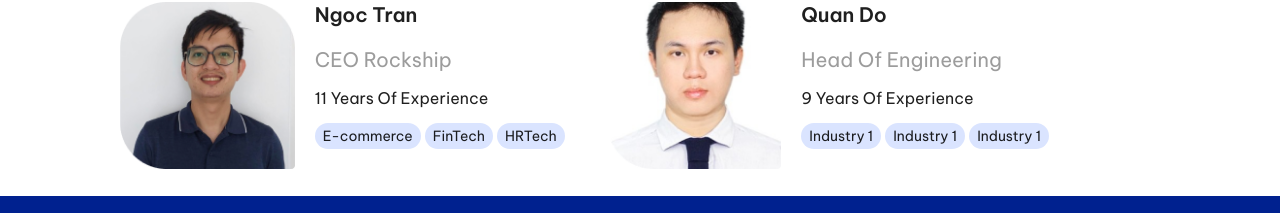
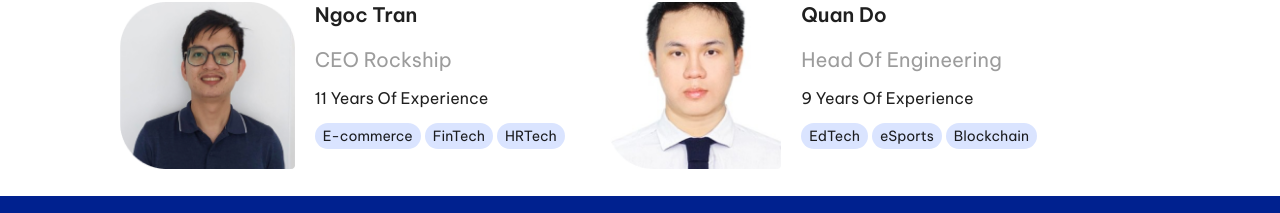
Before and after one commit to htz0707/rockship-frontend, a Next.js app: page /build-your-ai in a window 1280 px wide. Shown: the part 4419-4632 px from the top of the page. Built offline with nearby package versions, Linux system fonts and the light colour scheme.

Commit message:
Revert "Merge branch 'add-env-variable' into 'dev'"

```diff
--- a/src/pages/build-your-ai/index.js
+++ b/src/pages/build-your-ai/index.js
@@ -293,9 +293,9 @@ const buildYourAI = () => {
                     <p className = {styles["position"]}>Head Of Engineering</p>
                     <p className = {styles["description"]}>9 Years Of Experience</p>
                     <p className = {styles["tag-box"]}>
-                        <span className = {styles["tag"]}>Industry 1</span>
-                        <span className = {styles["tag"]}>Industry 1</span>
-                        <span className = {styles["tag"]}>Industry 1</span>
+                        <span className = {styles["tag"]}>EdTech</span>
+                        <span className = {styles["tag"]}>eSports</span>
+                        <span className = {styles["tag"]}>Blockchain</span>
                     </p>
                     </Col>
             </Row>
```
Also changed, not shown: 1 other file (tests, documents, lock files or other folders).
